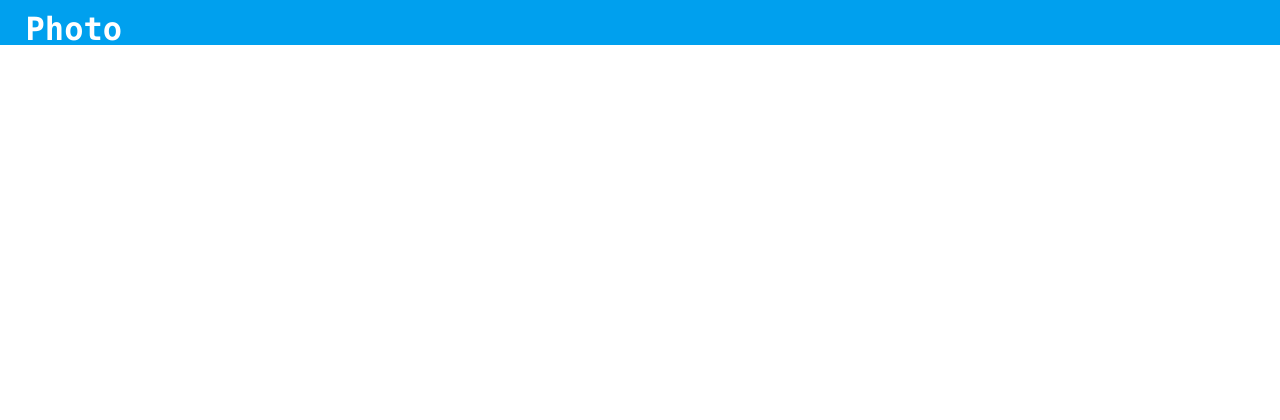
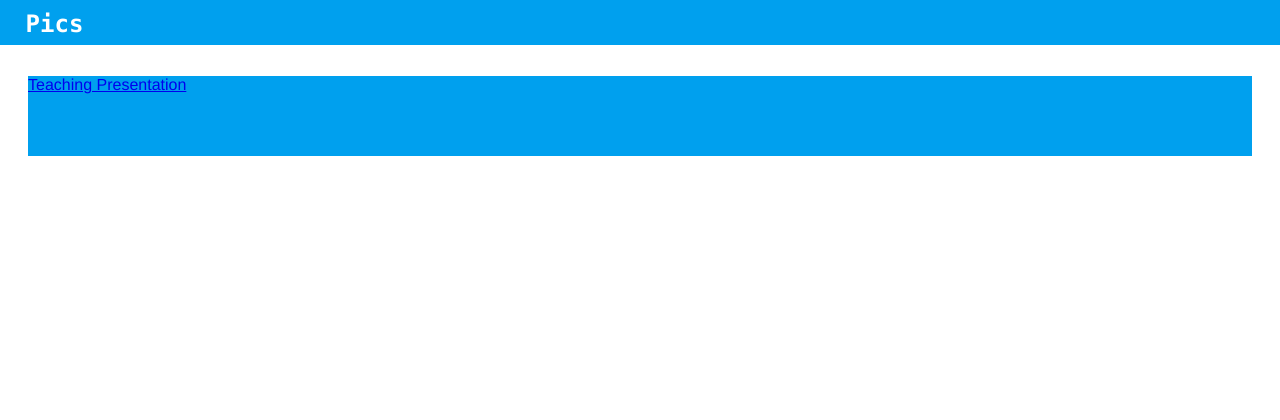
Before and after one commit to zvakanaka/php-class, a PHP site: page /book_apps/pics.php in a window 1280 px wide. Shown: the top 420 px of the page. Run offline with PHP 8.4, Linux system fonts and the light colour scheme.

Commit message:
add partials

```diff
--- /dev/null
+++ b/part/foot.php
@@ -0,0 +1,31 @@
+<div class="footer-overflow">
+  <p>
+    <a href="/superglobals.php">Teaching Presentation</a>
+  </p>
+</div>
+</article>
+
+<footer>
+  <a href="javascript:history.back()">Back</a>
+  <span id="timestampy"><?php echo 'Last updated: <time datetime="'. date('c') . '">' . date('F j, Y', getlastmod()) . '</time>'; ?></span>
+  <noscript id="deferred-styles">
+    <link rel="stylesheet" type="text/css" href="/php-class/styles/fixie.css"/>
+  </noscript>
+  <script>
+    var loadDeferredStyles = function() {
+      var addStylesNode = document.getElementById("deferred-styles");
+      var replacement = document.createElement("div");
+      replacement.innerHTML = addStylesNode.textContent;
+      document.body.appendChild(replacement)
+      addStylesNode.parentElement.removeChild(addStylesNode);
+    };
+    var raf = requestAnimationFrame || mozRequestAnimationFrame ||
+        webkitRequestAnimationFrame || msRequestAnimationFrame;
+    if (raf) raf(function() { window.setTimeout(loadDeferredStyles, 0); });
+    else window.addEventListener('load', loadDeferredStyles);
+  </script>
+</footer>
+  </main>
+</div>
+</body>
+</html>
--- /dev/null
+++ b/part/head.php
@@ -0,0 +1,33 @@
+<!DOCTYPE html>
+<html lang="en">
+  <head>
+    <nav role="navigation">
+    <ul>
+    <?php
+    // $menu = array("Raspberry Pi" => "/raspberry_pi", "Commands" => "/commands", "Folio" => "/folio", "Photo" => "/photo", "Rand" => "/rand");
+    // foreach(array_keys($menu) as $key){
+    //   echo '<li class="nav-li"><a ';
+    //   $path_parts = pathinfo("$_SERVER[REQUEST_URI]");
+    //   if ( '/'.$path_parts['basename'] == $menu[$key] )
+    //    echo "class='on' ";
+    //   echo 'href="'.$menu[$key].'" id="'.$menu[$key].'_tab">'.$key.'</a></li>';
+    // }
+    ?>
+    </ul>
+    </nav>
+    <?php
+      $urlName = $_SERVER['PHP_SELF'];
+      $path_parts = pathinfo("$urlName");
+      $title = ucfirst($path_parts[filename]);
+     ?>
+    <title> <?php echo $title; ?> | PHP Class</title>
+    <meta name="description" content="PHP Class Assignments">
+    <meta name="keywords" content="php, programming, byui">
+    <meta name="author" content="Adam Quinton">
+    <meta name="viewport" content="width=device-width, initial-scale=1">
+  </head>
+  <body>
+    <div id="page">
+      <main class="column1">
+        <article>
+          <h1 id="logo" title="howtoterminal.com"><?php echo $title; ?></h1>
--- a/pics.php
+++ b/pics.php
@@ -1,17 +1,4 @@
-<!DOCTYPE html>
-<html lang="en">
-    <head>
-        <title>Assignment List | PHP Class</title>
-        <meta name="description" content="PHP Class Assignments">
-        <meta name="keywords" content="php, programming, byui">
-        <meta name="author" content="Adam Quinton">
-        <meta name="viewport" content="width=device-width, initial-scale=1">
-    </head>
-    <body>
-      <div id="page">
-        <h1 id="logo" title="howtoterminal.com">Photo</h1>
-        <main class="column1">
-          <article>
+<?php include $_SERVER['DOCUMENT_ROOT'].'/php-class/part/head.php'; ?>
 <?php
   $dirname = "../photo/4th";
   $images = glob($dirname."/.thumb/*.JPG");
@@ -19,28 +6,4 @@
   echo '<a class="thumb-link" href="'.$dirname.substr($image, strrpos($image, "/")).'"><img class="thumb" src="'.$image.'" /></a>';
   }
 ?>
-            </article>
-            <footer>
-              <a href="javascript:history.back()">Back</a>
-              <span id="timestampy"><?php echo 'Last updated: <time datetime="'. date('c') . '">' . date('F j, Y', getlastmod()) . '</time>'; ?></span>
-            </footer>
-            </main>
-        </div>
-        <noscript id="deferred-styles">
-          <link rel="stylesheet" type="text/css" href="/php-class/styles/fixie.css"/>
-        </noscript>
-        <script>
-          var loadDeferredStyles = function() {
-            var addStylesNode = document.getElementById("deferred-styles");
-            var replacement = document.createElement("div");
-            replacement.innerHTML = addStylesNode.textContent;
-            document.body.appendChild(replacement)
-            addStylesNode.parentElement.removeChild(addStylesNode);
-          };
-          var raf = requestAnimationFrame || mozRequestAnimationFrame ||
-              webkitRequestAnimationFrame || msRequestAnimationFrame;
-          if (raf) raf(function() { window.setTimeout(loadDeferredStyles, 0); });
-          else window.addEventListener('load', loadDeferredStyles);
-        </script>
-    </body>
-</html>
+<?php include $_SERVER['DOCUMENT_ROOT'].'/php-class/part/foot.php'; ?>
--- a/styles/fixie.css
+++ b/styles/fixie.css
@@ -32,6 +32,16 @@
   padding: 5px 20px;
   color: white;
 }
+.footer-overflow {
+  /*left: 0;*/
+  width: 100%;
+  /*z-index: 9999;*/
+  height: 80px;
+  /*-webkit-margin-before: 0px;*/
+  /*padding: 5px 20px;*/
+  background-color: #00a0ee;
+  color: white;
+}
 #timestampy {
   padding-right: 5%;
   float: right;
```
Lines whose indentation alone changed are shown as unchanged.
